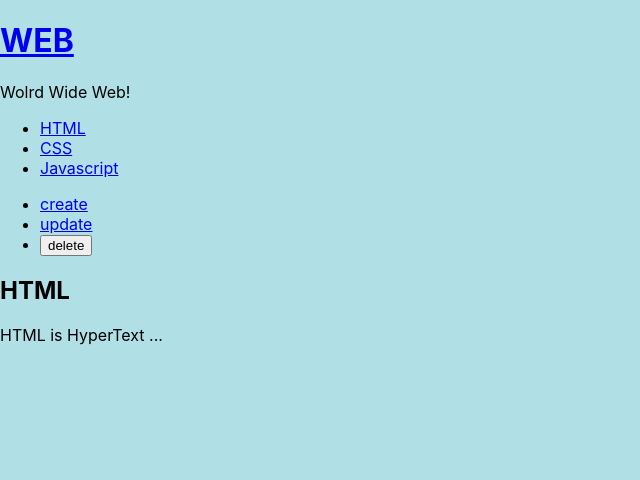
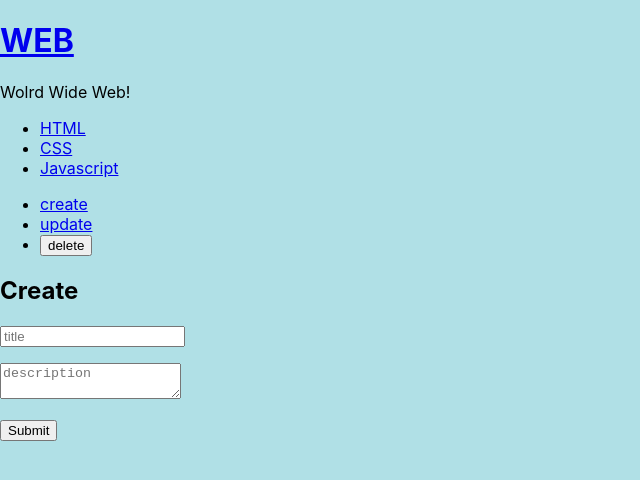
Before and after one commit to VMwhdwls24/React_study, a React (Create React App) app: page / in a window 1280 px wide. Shown: the top 480 px of the page, without its empty margins (0-640 px from the left). Built offline with nearby package versions, Linux system fonts and the light colour scheme.

Commit message:
7/12 React Basic feat: 4th Commit Create 기능 구현 #3: form

```diff
--- a/src/App.js
+++ b/src/App.js
@@ -12,7 +12,7 @@
   constructor(props) {
     super(props);
     this.state = {
-      mode:'read',
+      mode:'create',
       selected_content_id:1,
       subject:{title:'WEB', sub:'Wolrd Wide Web!'},
       welcome:{title:'Welcome', descript:'Hello, React!!'},
--- a/src/components/CreateContent.js
+++ b/src/components/CreateContent.js
@@ -6,7 +6,15 @@
       return (
         <article>
           <h2>Create</h2>
-          <form></form>
+          <form action='/create_process' method='post'
+          onSubmit={function(e) {
+            e.preventDefault();
+          }.bind(this)}
+          >
+            <p><input type="text" name="title" placeholder='title' /></p>
+            <p><textarea name="desc" placeholder='description'></textarea></p>
+            <p><input type="submit"/></p>
+          </form>
         </article>
       )
     }
```
